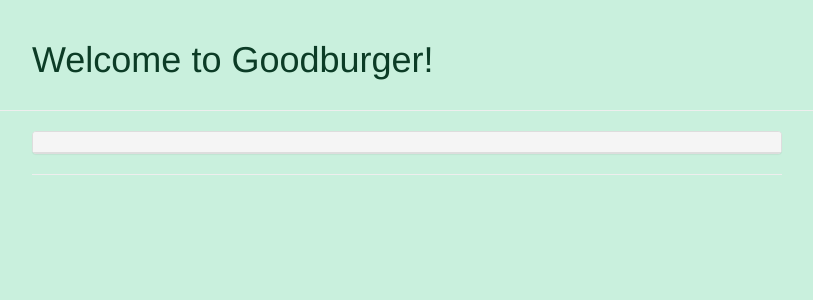
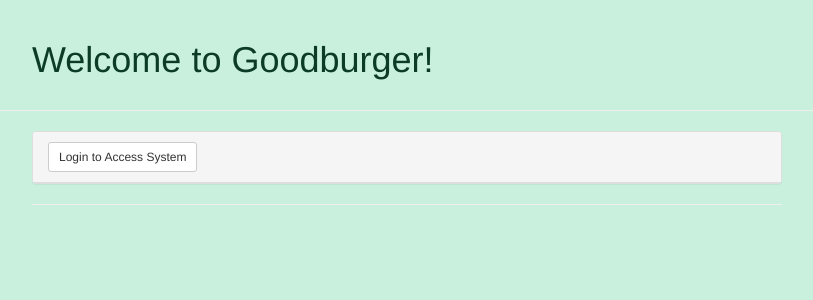
Before and after one commit to tdhuynh/mighty_restaurant, a Django app: page / in a window 1280 px wide. Shown: the part 52-352 px from the top of the page, without its empty margins (38-851 px from the left). Run offline with Django 3.2, Linux system fonts and the light colour scheme; some libraries are stand-ins or nearby versions.

Commit message:
fixed bug on login page

```diff
--- a/mighty_restaurant/restaurant_app/views.py
+++ b/mighty_restaurant/restaurant_app/views.py
@@ -69,6 +69,7 @@ class TableCreateView(CreateView):
         context["table_list"] = Table.objects.all()
         return context
 
+
 class TableDetailView(DetailView):
     model = Table
 
@@ -84,6 +85,7 @@ class CookListView(ListView):
 
     def get_queryset(self):
         return Order.objects.filter(completed=False)
+
 
 class CookUpdateView(UpdateView):
     model = Order
--- a/mighty_restaurant/templates/base.html
+++ b/mighty_restaurant/templates/base.html
@@ -47,6 +47,8 @@
                   {% else %}
                     <a href="{% url 'cook_list_view' %}" class="btn btn-primary btn-lg" role="button">Cook View</a>
                   {% endif %}
+                {% else %}
+                  <a href="{% url 'login' %}" class="btn btn-default btn-sm" role="button">Login to Access System</a>
                 {% endif %}
               </div>
             </div>
--- a/mighty_restaurant/templates/restaurant_app/table_detail.html
+++ b/mighty_restaurant/templates/restaurant_app/table_detail.html
@@ -3,12 +3,6 @@
 <div class="panel panel-default">
   <div class="panel-heading">
     <div class="btn-toolbar" role="toolbar">
-
-
-
-
-
-
 <a href="{% url 'order_create_view' object.id %}" class="btn btn-success btn-md" role="button">New Order</a>
 <a href="{% url 'table_create_view' %}" class="btn btn-info btn-md" role="button">Back</a>
 </div>
```
